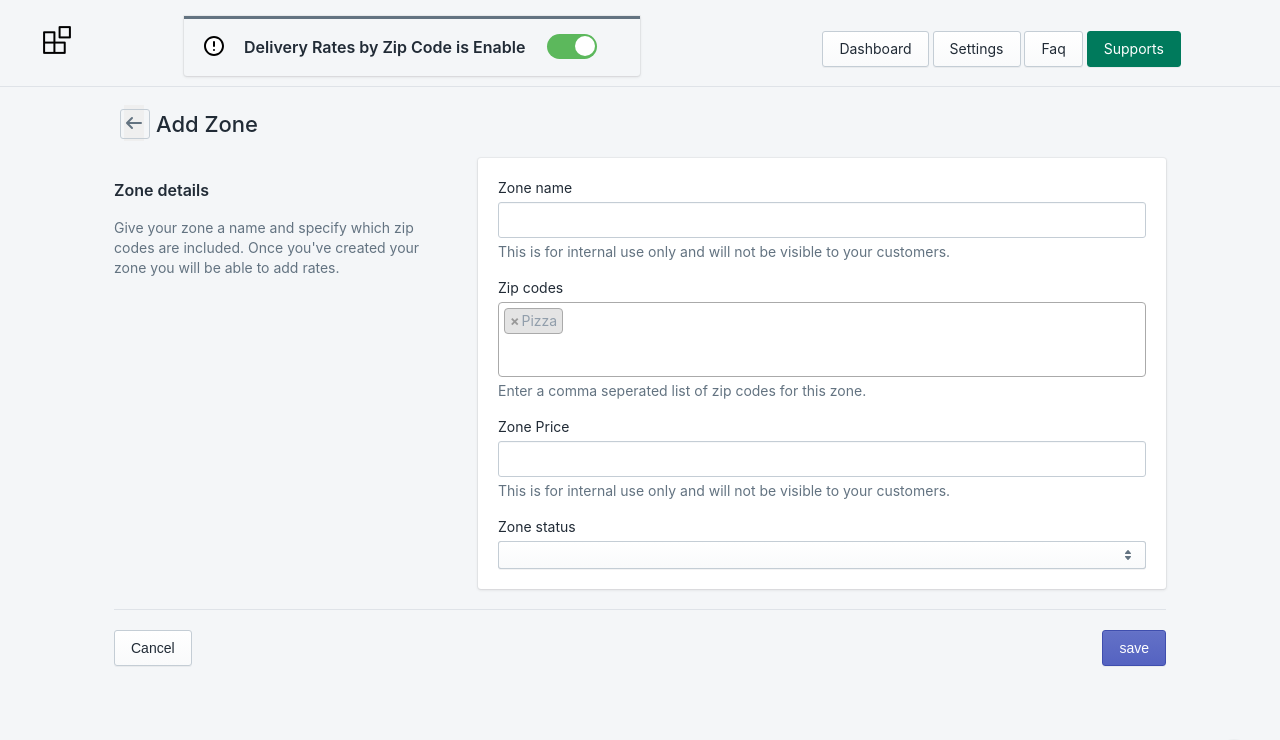
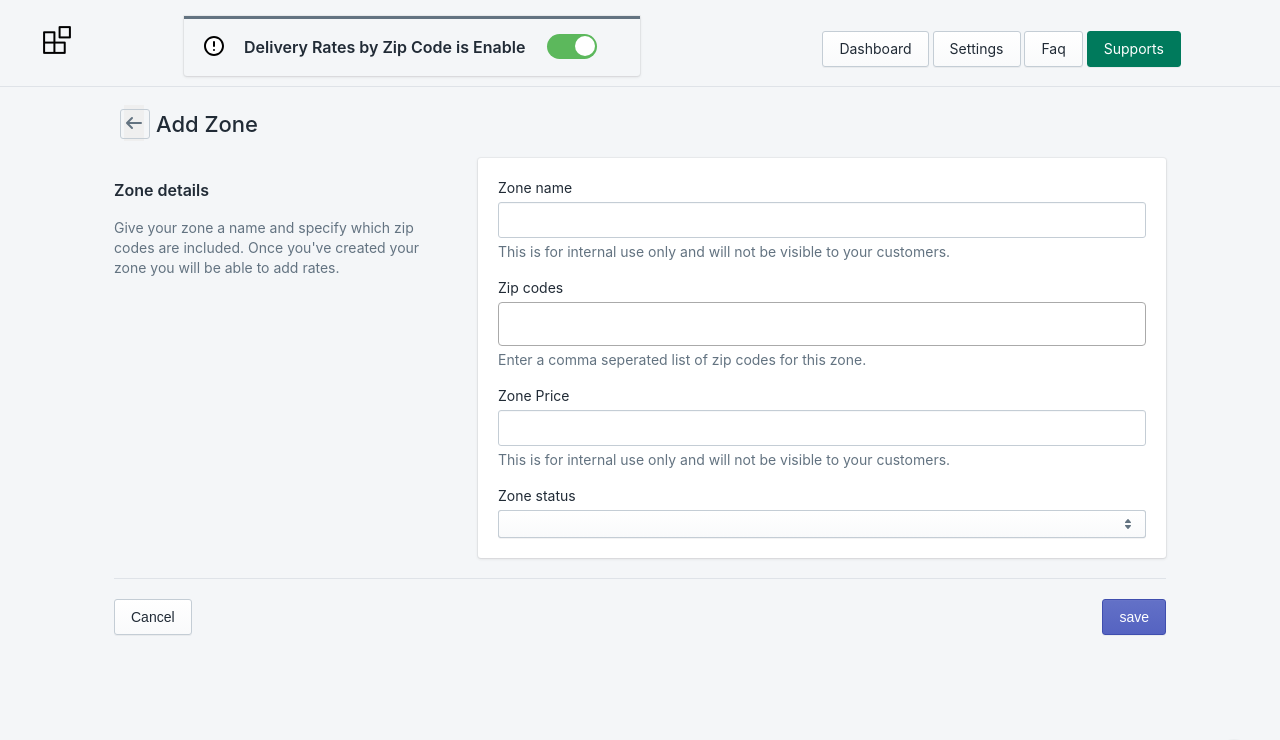
Before and after one commit to codelockinfo/postcode-price, a PHP site: page /postcode-price/user/addzone.php in a window 1280 px wide. Shown: the top 740 px of the page. Run offline with PHP 8.4, Linux system fonts and the light colour scheme; data that the repository does not hold is empty; some libraries are stand-ins or nearby versions.

Commit message:
select 2 issue solve

```diff
--- a/user/addzone.php
+++ b/user/addzone.php
@@ -101,29 +101,11 @@
                                                                         class="Polaris-Connected__Item Polaris-Connected__Item--primary">
                                                                         <div
                                                                             class="Polaris-TextField Polaris-TextField--multiline">
-                                                                            <!-- <textarea id="zonearea" autocomplete="off"
-                                                                                class="Polaris-TextField__Input"
-                                                                                type="text" rows="2"
-                                                                                aria-describedby="PolarisTextField3HelpText"
-                                                                                aria-labelledby="PolarisTextField3Label"
-                                                                                style="height: 58px;"
-                                                                                name="zonearea"></textarea> -->
+
                                                                                 <select multiple>
-                                                                                    <option selected>Pizza</option>
+                                                                                    <!-- <option selected>Pizza</option> -->
                                                                                 </select>
-                                                                            <!-- <div class="Polaris-TextField__Backdrop">
-                                                                            </div> -->
-                                                                            <!-- <div aria-hidden="true"
-                                                                                class="Polaris-TextField__Resizer">
-                                                                                <div
-                                                                                    class="Polaris-TextField__DummyInput">
-                                                                                    <br>
-                                                                                </div>
-                                                                                <div
-                                                                                    class="Polaris-TextField__DummyInput">
-                                                                                    <br><br>
-                                                                                </div>
-                                                                            </div> -->
+
                                                                         </div>
                                                                         <div class="zonearea errorcolor"></div>
                                                                     </div>
```
